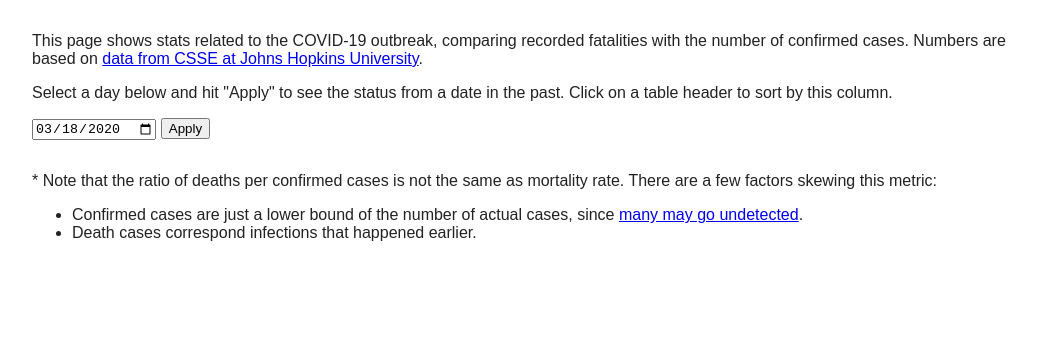
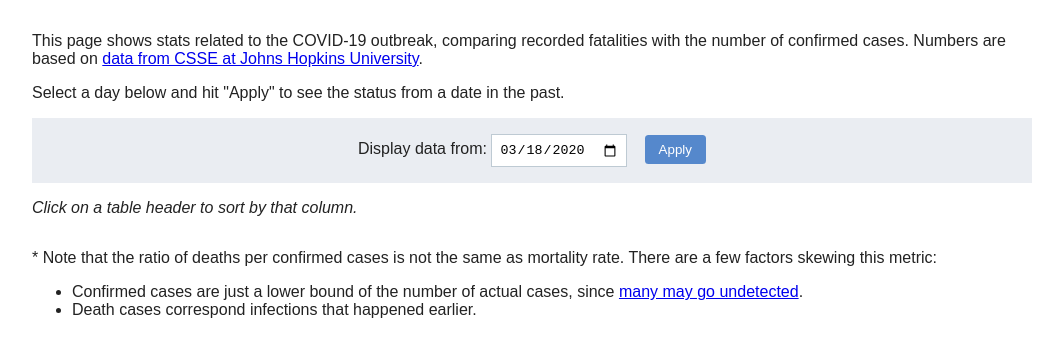
Before and after one commit to CedricReichenbach/covid-19-stats, a plain HTML site: page index.html in a window 1280 px wide. Shown: the whole page, without its empty margins (108-1171 px from the left). Drawn offline with Linux system fonts and the light colour scheme; no server answers.

Commit message:
Styling etc.

```diff
--- a/index.html
+++ b/index.html
@@ -13,12 +13,15 @@
                 from CSSE at Johns Hopkins University</a>.
         </p>
 
-        <p>Select a day below and hit "Apply" to see the status from a date in the past. Click on a table header to sort
-            by
-            this column.</p>
+        <p>Select a day below and hit "Apply" to see the status from a date in the past.</p>
 
-        <input type="date" id="date-input">
-        <button id="apply-button">Apply</button>
+        <div class="input-area">
+            Display data from:
+            <input type="date" id="date-input">
+            <button id="apply-button">Apply</button>
+        </div>
+
+        <p><i>Click on a table header to sort by that column.</i></p>
 
         <table id="main-table" class="js-sort-table">
             <thead></thead>
--- a/index.js
+++ b/index.js
@@ -7,22 +7,23 @@ const dateInput = document.querySelector('#date-input');
 const applyButton = document.querySelector('#apply-button');
 
 (function defaultToYesteday() {
-    const date = yesterday();
+    const date = yesterdayish();
     const month = date.getMonth() + 1 + '';
     const day = date.getDate() + '';
     dateInput.value = `${date.getFullYear()}-${month.padStart(2, '0')}-${day.padStart(2, '0')}`;
 })();
 
-displayForDay(yesterday());
+displayForDay(yesterdayish());
 
 applyButton.addEventListener('click', () => {
     const date = new Date(dateInput.value);
     displayForDay(date);
 });
 
-function yesterday() {
+/** 1.5 days ago */
+function yesterdayish() {
     const date = new Date();
-    date.setDate(date.getDate() - 1);
+    date.setHours(date.getHours() - 36);
     return date;
 }
 
@@ -41,6 +42,9 @@ async function dataForDay(date) {
 async function displayForDay(date) {
     const csv = await dataForDay(date).catch(err => alert(err));
     const lines = csv.split('\n');
+
+    thead.innerHTML = '';
+    tbody.innerHTML = '';
 
     const headers = lines.shift();
     addRow(splitLine(headers), true);
--- a/style.css
+++ b/style.css
@@ -15,23 +15,47 @@ body {
     margin: auto;
 }
 
+.input-area {
+    background-color: #eaedf2;
+    padding: 1em;
+    text-align: center;
+}
+
+input {
+    background-color: white;
+    border: 1px solid #becad3;
+    padding: 1ex;
+}
+
+#apply-button {
+    background-color: #58c;
+    color: white;
+    border: none;
+    padding: 1ex 2ex;
+    border-radius: 0.5ex;
+    margin-left: 1em;
+}
+
 table {
     border-collapse: collapse;
     margin: 1em 0;
-}
-
-table th {
-    background-color: #d8e0e6;
-    position: sticky;
-    top: 0;
-    z-index: 10;
-    user-select: none;
 }
 
 table th,
 table td {
     padding: 2px 1ex;
     border: 1px solid #d8e0e6;
+}
+
+table th {
+    background-color: #c8d2e0;
+    color: #3c444e;
+    background-clip: padding-box;
+    position: sticky;
+    top: 0;
+    z-index: 10;
+    cursor: pointer;
+    user-select: none;
 }
 
 table tr:hover {
@@ -42,6 +66,7 @@ table td {
     text-align: right;
 }
 
+/* province/state and contry/region */
 table td:nth-of-type(1),
 table td:nth-of-type(2) {
     text-align: left;
```
